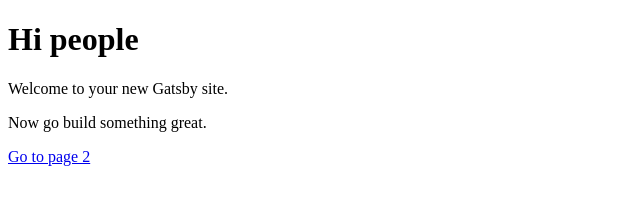
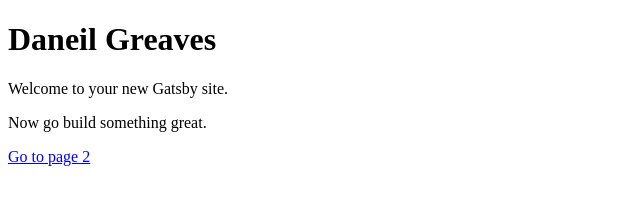
Before and after one commit to SUPERUSER41/my-react-app, a Gatsby site: page / in a window 1280 px wide. Shown: the whole page, without its empty margins (0-640 px from the left). Built offline with nearby package versions, Linux system fonts and the light colour scheme; Gatsby itself is replaced by a stand-in of ours.

Commit message:
Initial commit

```diff
--- a/src/pages/index.js
+++ b/src/pages/index.js
@@ -3,7 +3,7 @@ import Link from 'gatsby-link'
 
 const IndexPage = () => (
   <div>
-    <h1>Hi people</h1>
+    <h1>Daneil Greaves</h1>
     <p>Welcome to your new Gatsby site.</p>
     <p>Now go build something great.</p>
     <Link to="/page-2/">Go to page 2</Link>
```
